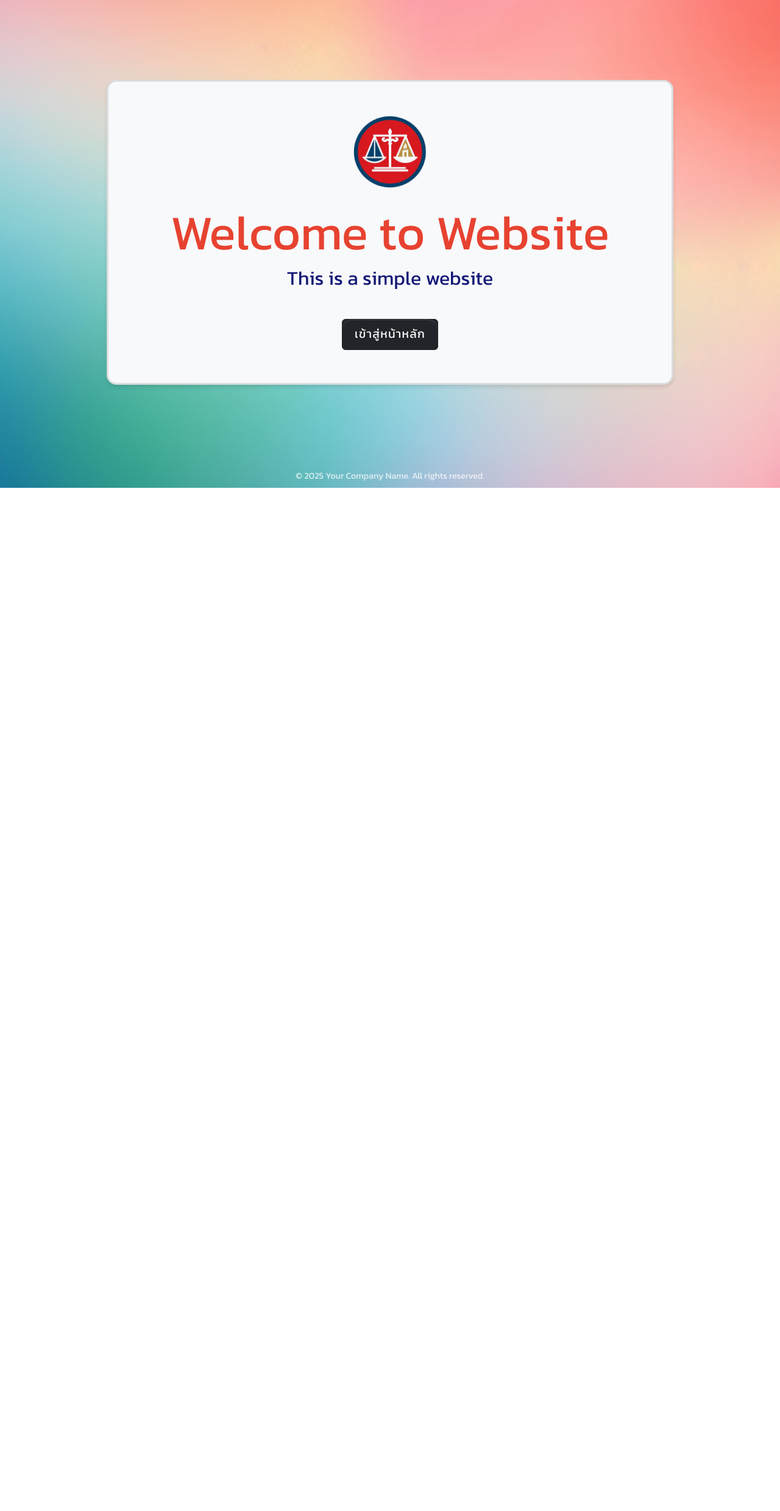
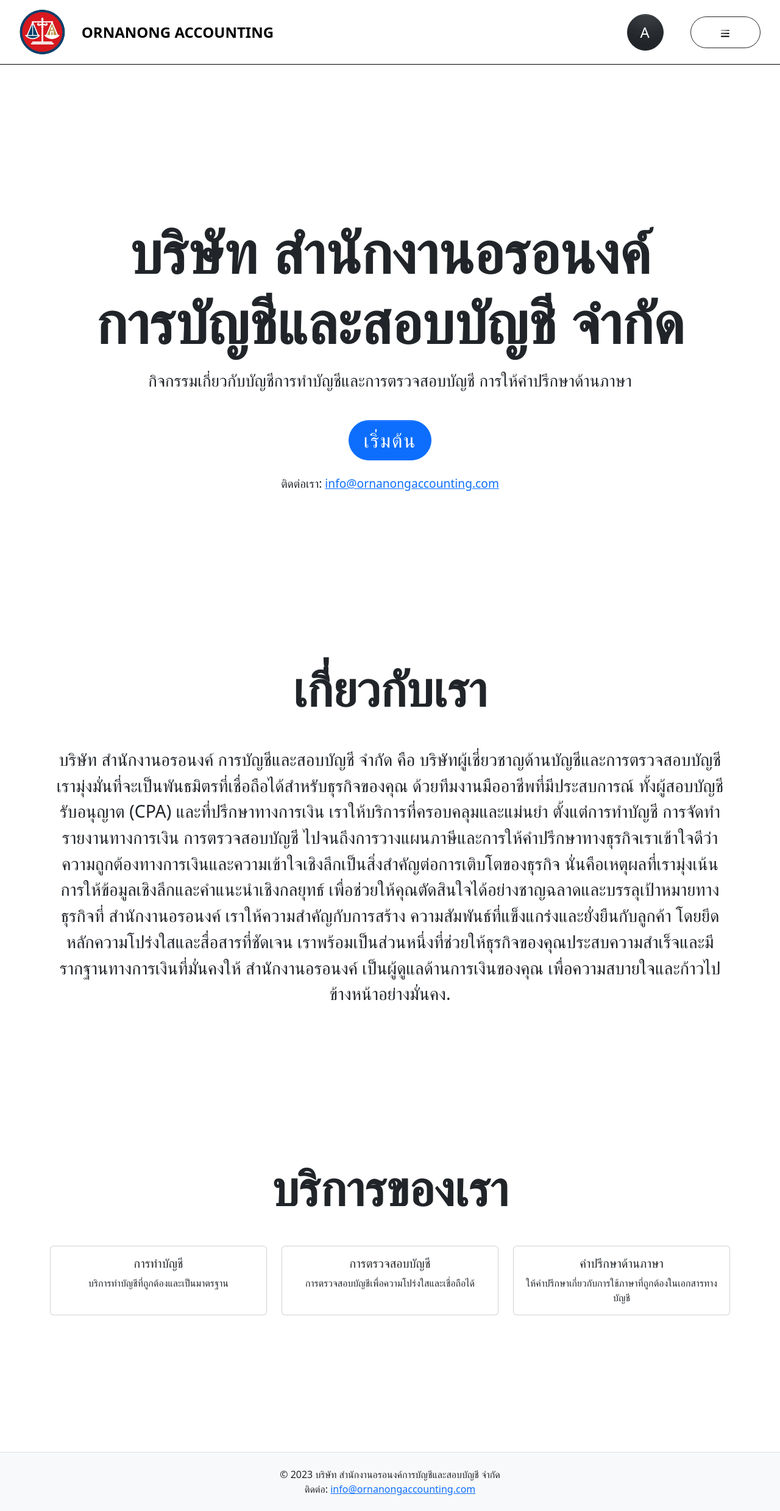
Before and after one commit to PhongsathonDev/Orn-Anong-Website, a React (Create React App) app: page /home in a window 1280 px wide. Shown: the whole page at 61% size. Before the commit the page ends 800 px from the top, so only its background shows below. Built offline with nearby package versions, Linux system fonts and the light colour scheme.

Commit message:
home-page

```diff
--- a/src/App.js
+++ b/src/App.js
@@ -1,12 +1,13 @@
 import logo from './logo.svg';
 import './App.css';
 import WelcomePage from './components/Welcome-page';
+import HomePage from './components/Home-page';
 
 function App() {
   return (
     <div className="App">
       <header className="App-header">
-        <WelcomePage />
+        <HomePage />
       </header>
     </div>
   );
--- a/src/components/Home-page.js
+++ b/src/components/Home-page.js
@@ -0,0 +1,142 @@
+import React, { useState } from 'react';
+import { Navbar, Container, Nav, Dropdown, Button, Offcanvas } from 'react-bootstrap';
+import logoImage from '../image/favicon.jpg'; // เปลี่ยน path ตามภาพโลโก้ของคุณ
+import '../App.css'; // สำหรับ custom style เพิ่มเติมถ้ามี
+import { AiFillCaretDown } from "react-icons/ai";
+
+function HomePage() {
+  const [showOffcanvas, setShowOffcanvas] = useState(false);
+
+  const handleClose = () => setShowOffcanvas(false);
+  const handleShow = () => setShowOffcanvas(true);
+
+  return (
+    <>
+      <Navbar expand="lg" className="bg-white" style={{ padding: '10px 20px', borderBottom: '1px solid rgb(0, 0, 0)' }}>
+        <Container fluid className="d-flex justify-content-between align-items-center">
+          {/* Logo + Text */}
+          <Navbar.Brand href="#home" className="d-flex align-items-center">
+            <img
+              src={logoImage}
+              alt="Logo"
+              width="75"
+              height="75"
+              className="me-2"
+              style={{ borderRadius: '50%' }}
+            />
+            <span className="fw-bold fs-4">&nbsp;&nbsp; ORNANONG ACCOUNTING</span>
+          </Navbar.Brand>
+
+          {/* Right Side: Dropdown + Button */}
+          <div className="d-flex align-items-center gap-4">
+            {/* Circle dropdown */}
+            <Dropdown align="end">
+              <Dropdown.Toggle
+                variant="dark"
+                id="dropdown-basic"
+                className="rounded-circle d-flex align-items-center justify-content-center"
+                style={{ width: '60px', height: '60px', padding: 0, fontSize: '1.5rem', marginRight: '20px' }}
+              >
+                A
+
+              </Dropdown.Toggle>
+
+              <Dropdown.Menu style={{ minWidth: '150px', minHeight: '100px', fontSize: '1rem' }}> {/* หรือ minWidth: '200px' */}
+                <Dropdown.Item href="#/action-1">Profile</Dropdown.Item>
+                <Dropdown.Item href="#/action-2">Settings</Dropdown.Item>
+                <Dropdown.Divider />
+                <Dropdown.Item href="#/action-3">Logout</Dropdown.Item>
+              </Dropdown.Menu>
+
+            </Dropdown>
+
+            {/* Button to open Offcanvas */}
+            <Button variant="outline-dark" className="rounded-pill px-5 py-1" onClick={handleShow}>
+              <span className="fs-3">≡</span>
+            </Button>
+          </div>
+        </Container>
+      </Navbar>
+
+      {/* Right Offcanvas */}
+      <Offcanvas show={showOffcanvas} onHide={handleClose} placement="end">
+        <Offcanvas.Header closeButton>
+          <Offcanvas.Title>เมนูเพิ่มเติม</Offcanvas.Title>
+        </Offcanvas.Header>
+        <Offcanvas.Body>
+          <p>ลิงก์หรือเมนูเพิ่มเติมสามารถใส่ตรงนี้</p>
+          <ul className="list-unstyled">
+            <li><a href="#home">หน้าแรก</a></li>
+            <li><a href="#about">เกี่ยวกับ</a></li>
+            <li><a href="#contact">ติดต่อ</a></li>
+          </ul>
+        </Offcanvas.Body>
+      </Offcanvas>
+      <div style={{ paddingTop: '100px', paddingBottom: '100px' }}>
+      <div className="container mt-5" style={{ paddingTop: '100px', paddingBottom: '100px' }}>
+        <h1 className="text-center mb-4" style={{ fontSize: '6rem', fontWeight: 'bold' }}>บริษัท สำนักงานอรอนงค์<br/>การบัญชีและสอบบัญชี จำกัด</h1>
+        <h2 className="text-center mb-5" style={{ fontSize: '1.7rem', }}>กิจกรรมเกี่ยวกับบัญชีการทำบัญชีและการตรวจสอบบัญชี การให้คำปรึกษาด้านภาษา</h2>
+        <div className="text-center mb-4">
+          <Button  className="rounded-pill px-4 py-2" style={{ fontSize: '2rem' }}>เริ่มต้น</Button>
+
+        </div>
+        <p className='text-center' style={{ fontSize: '1.2rem', }}>ติดต่อเรา: <a href="mailto:info@ornanongaccounting.com">info@ornanongaccounting.com</a></p>
+        <div className="text-center mt-4">
+
+        </div>
+      </div>
+      </div>
+      {/* เกี่ยวกับเรา */}
+      <div className="container mt-5" >
+        <h2 className="text-center mb-5" style={{ fontSize: '5rem', fontWeight: 'bold'}}>เกี่ยวกับเรา</h2>
+        <p className="text-center" style={{ fontSize:'1.78rem'}}>บริษัท สำนักงานอรอนงค์ การบัญชีและสอบบัญชี จำกัด คือ บริษัทผู้เชี่ยวชาญด้านบัญชีและการตรวจสอบบัญชี เรามุ่งมั่นที่จะเป็นพันธมิตรที่เชื่อถือได้สำหรับธุรกิจของคุณ ด้วยทีมงานมืออาชีพที่มีประสบการณ์ ทั้งผู้สอบบัญชีรับอนุญาต (CPA) และที่ปรึกษาทางการเงิน เราให้บริการที่ครอบคลุมและแม่นยำ ตั้งแต่การทำบัญชี การจัดทำรายงานทางการเงิน การตรวจสอบบัญชี ไปจนถึงการวางแผนภาษีและการให้คำปรึกษาทางธุรกิจเราเข้าใจดีว่าความถูกต้องทางการเงินและความเข้าใจเชิงลึกเป็นสิ่งสำคัญต่อการเติบโตของธุรกิจ นั่นคือเหตุผลที่เรามุ่งเน้นการให้ข้อมูลเชิงลึกและคำแนะนำเชิงกลยุทธ์ เพื่อช่วยให้คุณตัดสินใจได้อย่างชาญฉลาดและบรรลุเป้าหมายทางธุรกิจที่ สำนักงานอรอนงค์ เราให้ความสำคัญกับการสร้าง ความสัมพันธ์ที่แข็งแกร่งและยั่งยืนกับลูกค้า โดยยึดหลักความโปร่งใสและสื่อสารที่ชัดเจน เราพร้อมเป็นส่วนหนึ่งที่ช่วยให้ธุรกิจของคุณประสบความสำเร็จและมีรากฐานทางการเงินที่มั่นคงให้ สำนักงานอรอนงค์ เป็นผู้ดูแลด้านการเงินของคุณ เพื่อความสบายใจและก้าวไปข้างหน้าอย่างมั่นคง.</p>
+      </div>
+
+
+      {/* บริการของเรา */}
+      <div className="container mt-5" style={{ paddingTop: '200px', paddingBottom: '200px' }}>
+        <h2 className="text-center mb-5" style={{ fontSize: '5rem', fontWeight: 'bold'}}>บริการของเรา</h2>
+        <div className="row">
+          <div className="col-md-4 mb-4">
+            <div className="card h-100">
+              <div className="card-body" style={{textAlign: 'center'}}>
+                <h5 className="card-title">การทำบัญชี</h5>
+                <p className="card-text">บริการทำบัญชีที่ถูกต้องและเป็นมาตรฐาน</p>
+              </div>
+            </div>
+          </div>
+          <div className="col-md-4 mb-4">
+            <div className="card h-100">
+              <div className="card-body" style={{textAlign: 'center'}}>
+                <h5 className="card-title" >การตรวจสอบบัญชี</h5>
+                <p className="card-text">การตรวจสอบบัญชีเพื่อความโปร่งใสและเชื่อถือได้</p>
+              </div>
+            </div>
+          </div>
+          <div className="col-md-4 mb-4">
+            <div className="card h-100">
+              <div className="card-body" style={{textAlign: 'center'}}>
+                <h5 className="card-title">คำปรึกษาด้านภาษา</h5>
+                <p className="card-text">ให้คำปรึกษาเกี่ยวกับการใช้ภาษาที่ถูกต้องในเอกสารทางบัญชี</p>
+
+              </div>
+
+            </div>
+          </div>
+        </div>
+      </div>
+
+
+
+      <footer className="text-center py-4" style={{ backgroundColor: '#f8f9fa', borderTop: '1px solid #dee2e6' }}>
+        <p className="mb-0">© 2023 บริษัท สำนักงานอรอนงค์การบัญชีและสอบบัญชี จำกัด</p>
+        <p className="mb-0">ติดต่อ: <a href="mailto:info@ornanongaccounting.com">info@ornanongaccounting.com</a></p>
+      </footer>
+
+
+
+    </>
+  );
+}
+
+export default HomePage;
```
